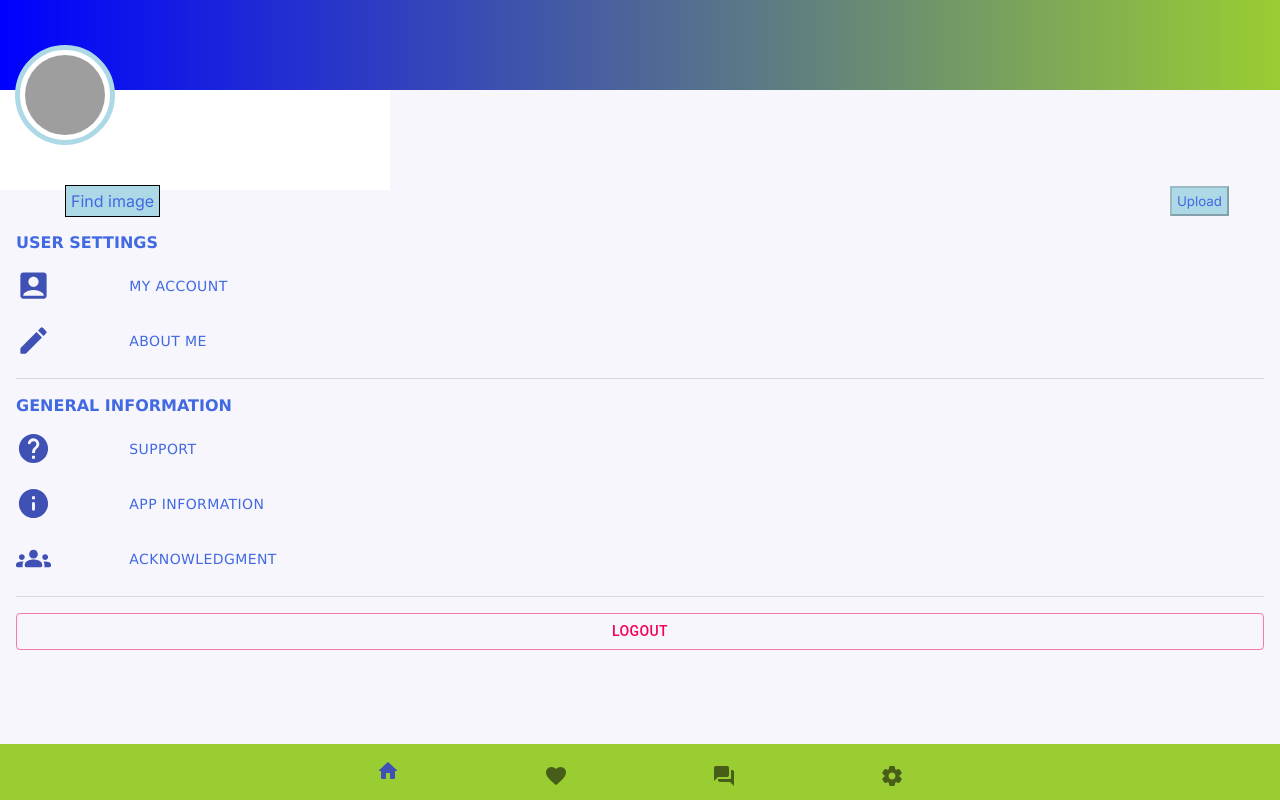
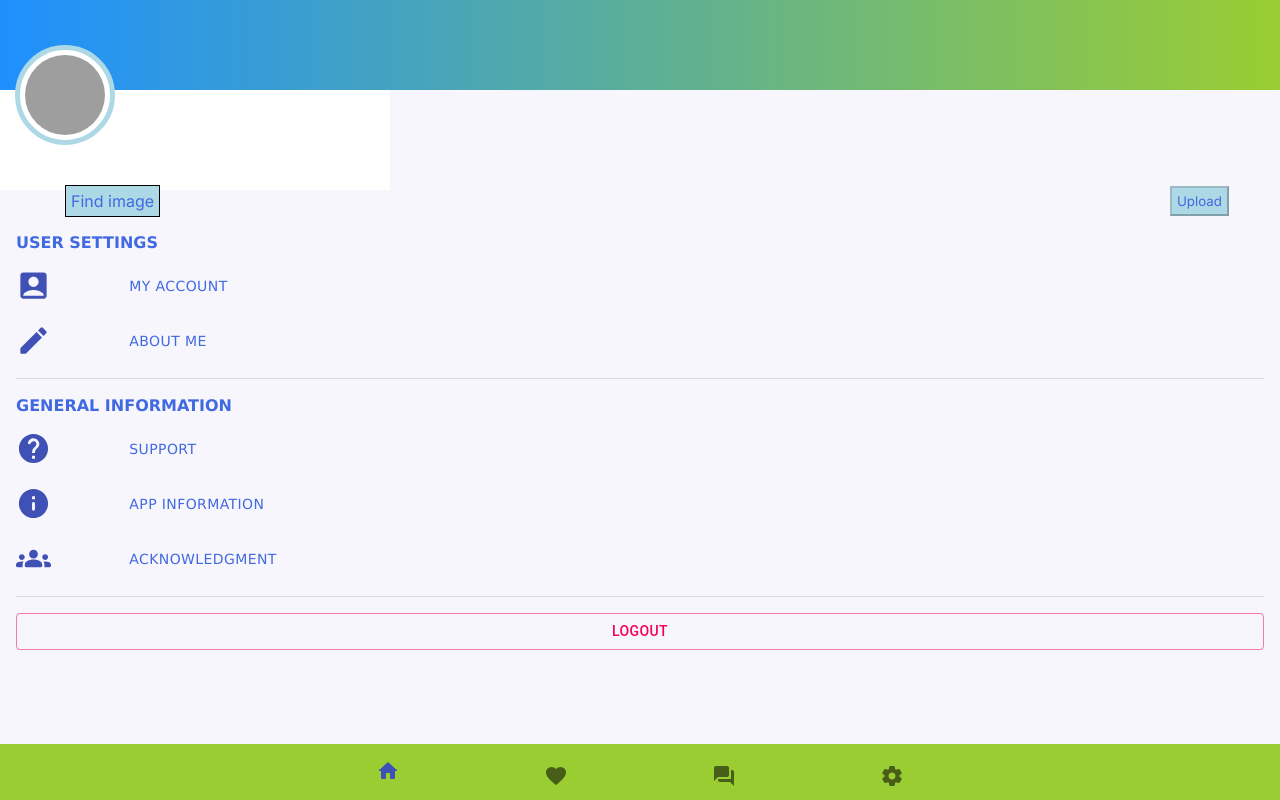
Before and after one commit to euidml/1800_202210_DTC07, a React (Create React App) app in the folder circle/: page /bottom/settingpage in a window 1280 px wide. Built offline with nearby package versions, Linux system fonts and the light colour scheme; no server answers; the database is empty; grey boxes are pictures that could not be loaded.

Commit message:
made changes to colours

```diff
--- a/circle/src/Favorite.css
+++ b/circle/src/Favorite.css
@@ -3,7 +3,7 @@
     justify-content: center;
     align-items: center;
     height: 60px;
-    background-color: #29b3cd;
+    background-color: #1E90FF;
     box-shadow: 0px 0px 10px rgba(0, 0, 0, 0.2);
     margin-bottom: 10px;
     margin-top: 10px;
--- a/circle/src/SettingProfileCard.css
+++ b/circle/src/SettingProfileCard.css
@@ -9,7 +9,7 @@
 .upper{
     height: 90px;
     width: 100vw;
-    background: linear-gradient(to left,#9acd32, blue);
+    background: linear-gradient(to left,#9acd32, #1E90FF);
 }
 
 .image img{
--- a/circle/src/SwipeButtons.js
+++ b/circle/src/SwipeButtons.js
@@ -11,8 +11,6 @@ import SportsHockeyRoundedIcon from '@mui/icons-material/SportsHockeyRounded';
 import IceSkatingRoundedIcon from '@mui/icons-material/IceSkatingRounded';
 import DownhillSkiingRoundedIcon from '@mui/icons-material/DownhillSkiingRounded';
 import SnowboardingRoundedIcon from '@mui/icons-material/SnowboardingRounded';
-import  Snackbar  from '@material-ui/core/Snackbar';
-import CloseIcon from "@material-ui/icons/Close";
 
 
 function SwipeButtons() {
--- a/circle/src/mainProfileCards.css
+++ b/circle/src/mainProfileCards.css
@@ -26,7 +26,7 @@
     color: #9acd32;
     font: bold;
     font-size: xx-large;
-    background-color: black;
+    background-color: #4B0082;
     border-radius: 20px;
     padding: 7px;
 }
```
